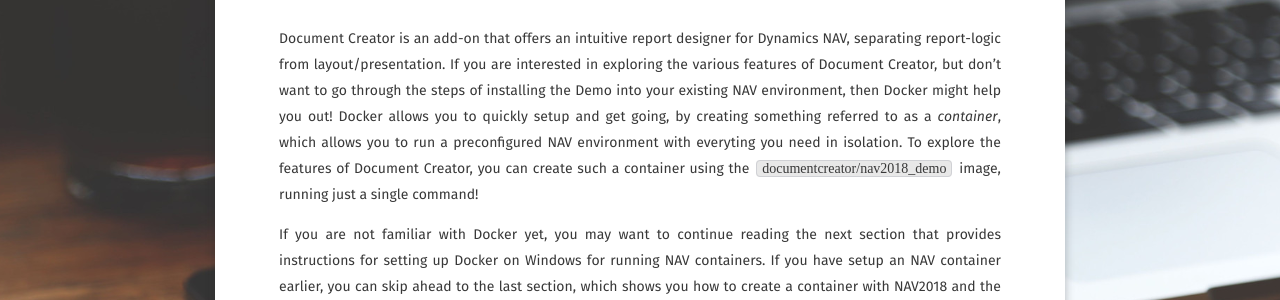
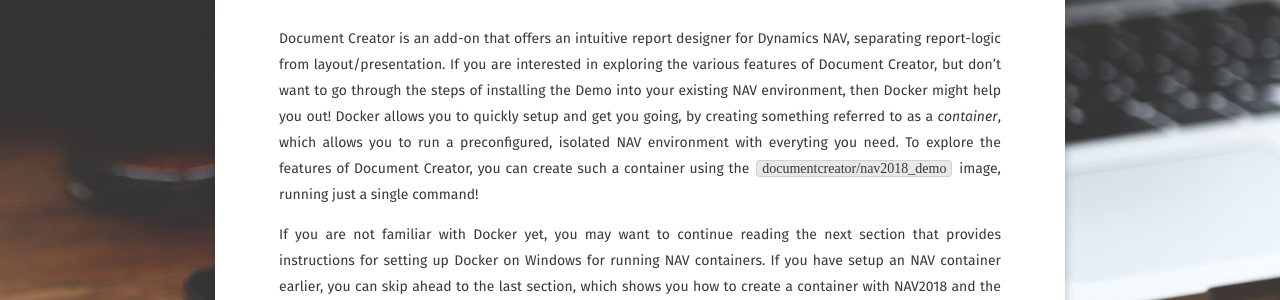
Before and after one commit to rvanbekkum/rvanbekkum.github.io, a Jekyll site: the page built from _posts/2018-02-11-dcr-docker.md, in a window 1280 px wide and 900 px high. Shown: the part 344-644 px from the top of the window. Built offline with Jekyll 4.4.1, drawn with Linux system fonts in a browser that asks for light colours; some web fonts are replaced; comment, search, counter and statistics services are not loaded; some of the changed text lies outside the part shown.

Commit message:
Fixes in docker blog

```diff
--- a/_posts/2018-02-11-dcr-docker.md
+++ b/_posts/2018-02-11-dcr-docker.md
@@ -11,7 +11,7 @@
 ---
 
 Document Creator is an add-on that offers an intuitive report designer for Dynamics NAV, separating report-logic from layout/presentation. If you are interested in exploring the various features of Document Creator, but don't want to go through the steps of installing the Demo into your existing NAV environment, then Docker might help you out!
-Docker allows you to quickly setup and get going, by creating something referred to as a *container*, which allows you to run a preconfigured NAV environment with everyting you need in isolation.
+Docker allows you to quickly setup and get you going, by creating something referred to as a *container*, which allows you to run a preconfigured, isolated NAV environment with everyting you need.
 To explore the features of Document Creator, you can create such a container using the `documentcreator/nav2018_demo` image, running just a single command!
 
 If you are not familiar with Docker yet, you may want to continue reading the next section that provides instructions for setting up Docker on Windows for running NAV containers.
@@ -56,5 +56,5 @@
 If you have already downloaded the `microsoft/dynamics-nav:2018` image earlier, then Docker will only download the additional files for the Document Creator.
 After the download of the image is completed, the setup of the container should only take about half a minute. After that, you can start using NAV with the Document Creator Demo by opening one of the desktop shortcuts that were automatically created by Docker.
 
-**NOTE:** The *NavContainerHelper* module will automatically create (at least) the following desktop shortcuts: "DcrDemoNav110 Web Client" (shortcut to the Web Client), "DcrDemoNav110 Command Prompt" (container prompt which you can use to access the files in the container) and "DcrDemoNav110 Powershell Prompt" (Powershell prompt specifically for executing NAV Powershell commands).
+**NOTE:** The *NavContainerHelper* module will automatically create at least the following desktop shortcuts: "DcrDemoNav110 Web Client" (shortcut to the Web Client), "DcrDemoNav110 Command Prompt" (container prompt which you can use to access the files in the container) and "DcrDemoNav110 Powershell Prompt" (Powershell prompt specifically for executing NAV Powershell commands).
 {: .notice}
```
